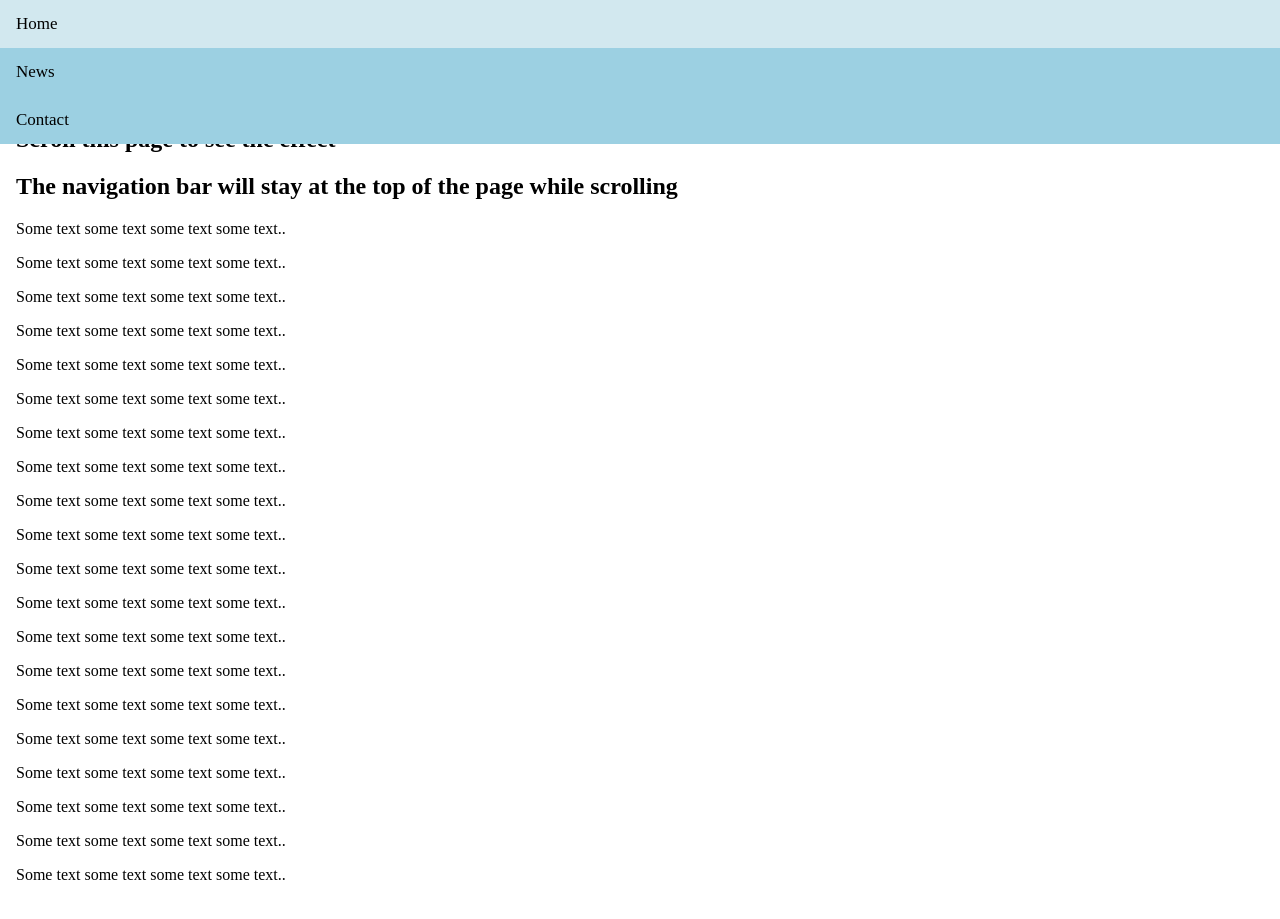
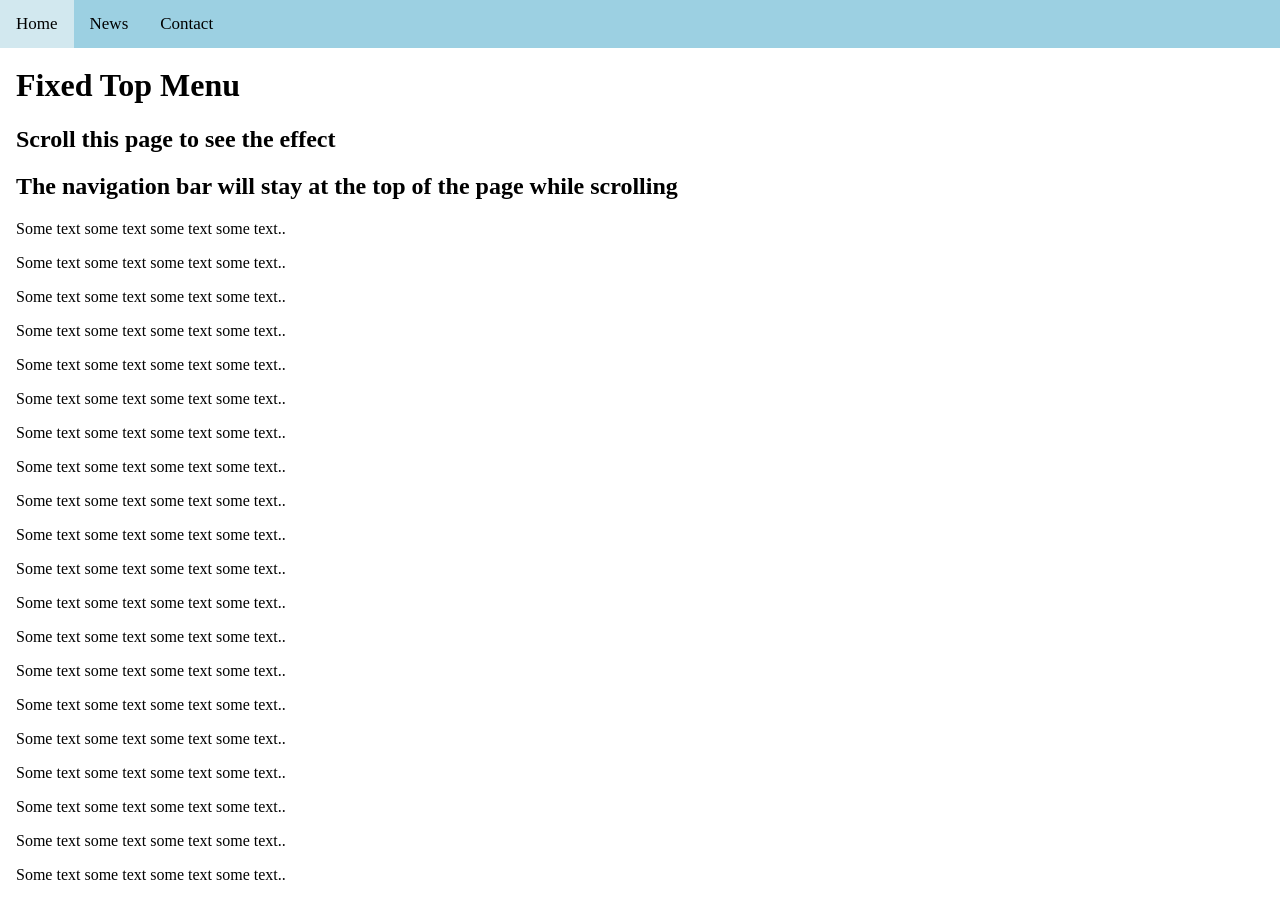
Before and after one commit to liamgillies/liamgillies.github.io, a Jekyll site: the page built from index.html, in a window 1280 px wide and 1400 px high. Shown: the top 919 px of the window. Built offline with Jekyll 4.4.1, drawn with Linux system fonts in a browser that asks for light colours.

Commit message:
Update default.html

```diff
--- a/_layouts/default.html
+++ b/_layouts/default.html
@@ -14,7 +14,7 @@ body {margin:0;}
 }
 
 .navbar a {
-  float: center;
+  float: left;
   display: block;
   color: #000000;
   text-align: left;
```
